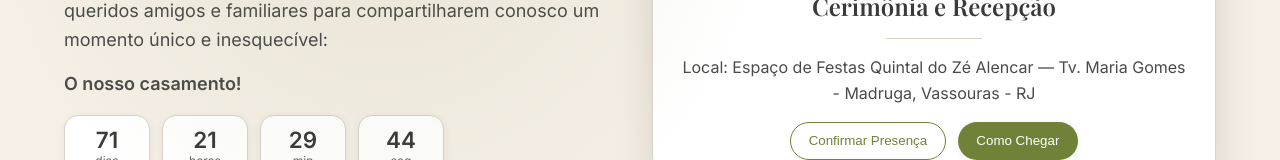
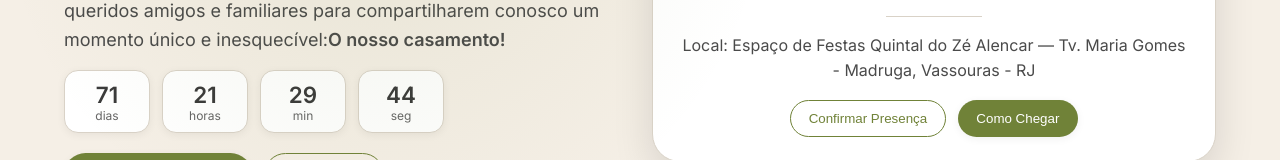
Before and after one commit to PauloEduardoCoelho/casamentoantonioisabella, a React (Vite) app: page / in a window 1280 px wide. Shown: the part 309-469 px from the top of the page. Built offline with nearby package versions, Linux system fonts and the light colour scheme.

Commit message:
teste na quebra de linha do texto inicial

```diff
--- a/src/App.jsx
+++ b/src/App.jsx
@@ -321,10 +321,11 @@
             <p className="lead">
               Com o coração cheio de amor e gratidão, convidamos nossos queridos amigos e familiares
               para compartilharem conosco um momento único e inesquecível:
-            </p>
-            <p className="lead">
               <b>O nosso casamento!</b>
             </p>
+            {/* <p className="lead">
+              <b>O nosso casamento!</b>
+            </p> */}
 
             <div className="countdown" aria-label="Contagem regressiva">
               <CdBox n={remaining.days} label="dias" />
```
